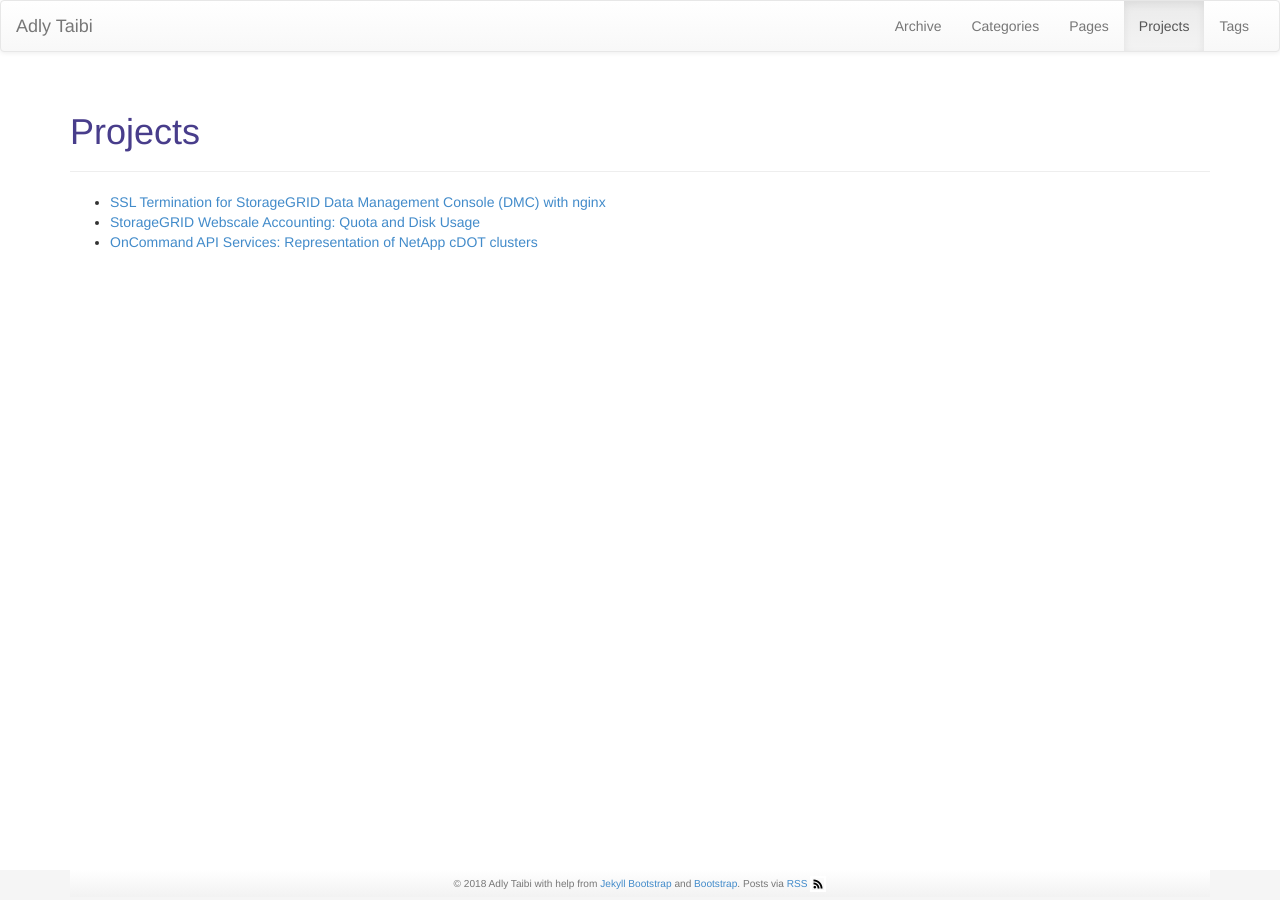
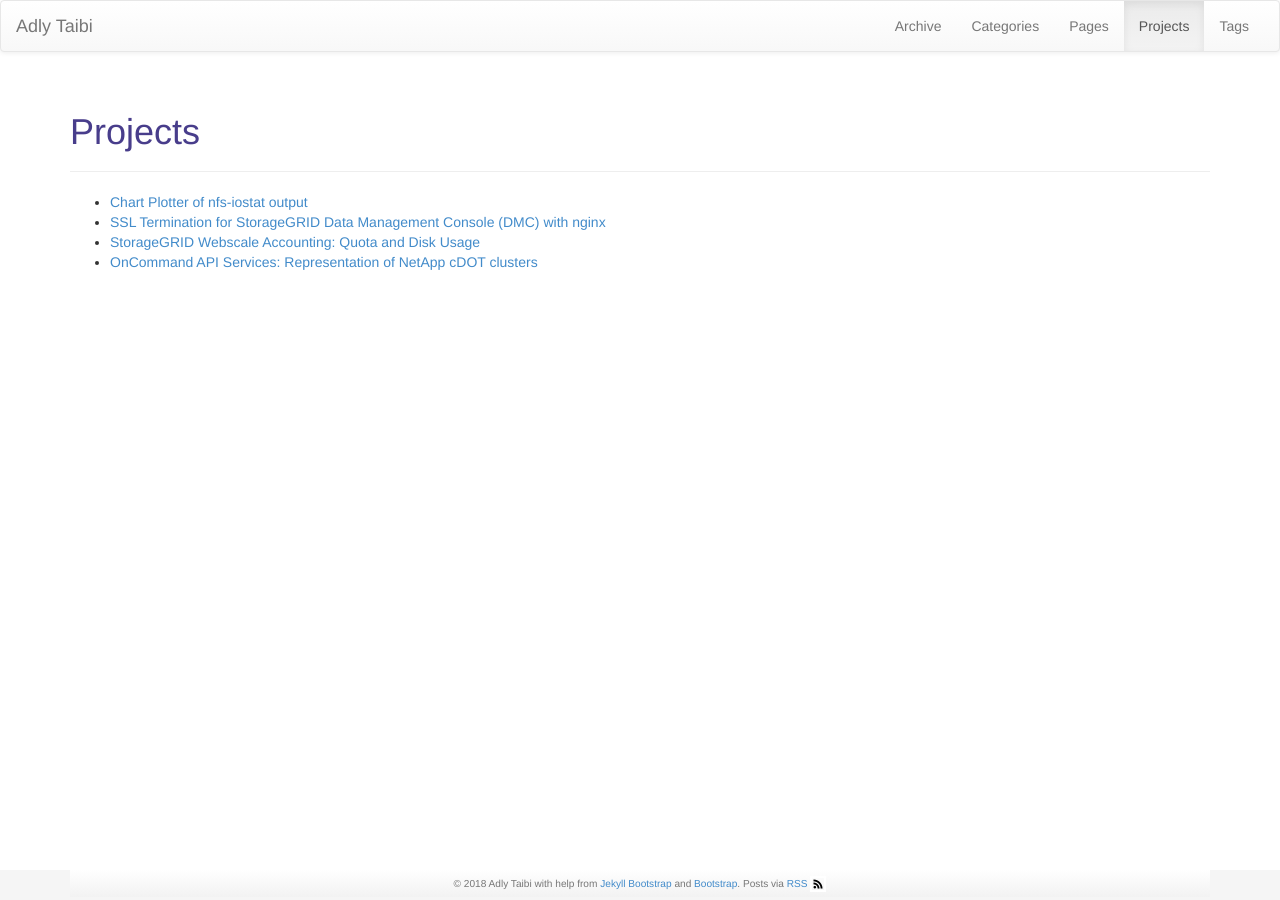
Before and after one commit to adlytaibi/adlytaibi.github.io, a Jekyll site: the page built from pages/projects.md, in a window 1280 px wide. Built offline with Jekyll 4.4.1, drawn with Linux system fonts in a browser that asks for light colours; nearby versions of some CDN libraries.

Commit message:
added nfsioplotter link to the projects page

```diff
--- a/pages/projects.md
+++ b/pages/projects.md
@@ -5,6 +5,7 @@ description: Projects on GitHub
 group: navigation
 ---
 
+- [Chart Plotter of nfs-iostat output ](https://adlytaibi.github.io/nfsioplotter)
 - [SSL Termination for StorageGRID Data Management Console (DMC) with nginx](https://adlytaibi.github.io/sgws-dmc)
 - [StorageGRID Webscale Accounting: Quota and Disk Usage](https://adlytaibi.github.io/sgws-acnt)
 - [OnCommand API Services: Representation of NetApp cDOT clusters](https://adlytaibi.github.io/ocapi)
```
